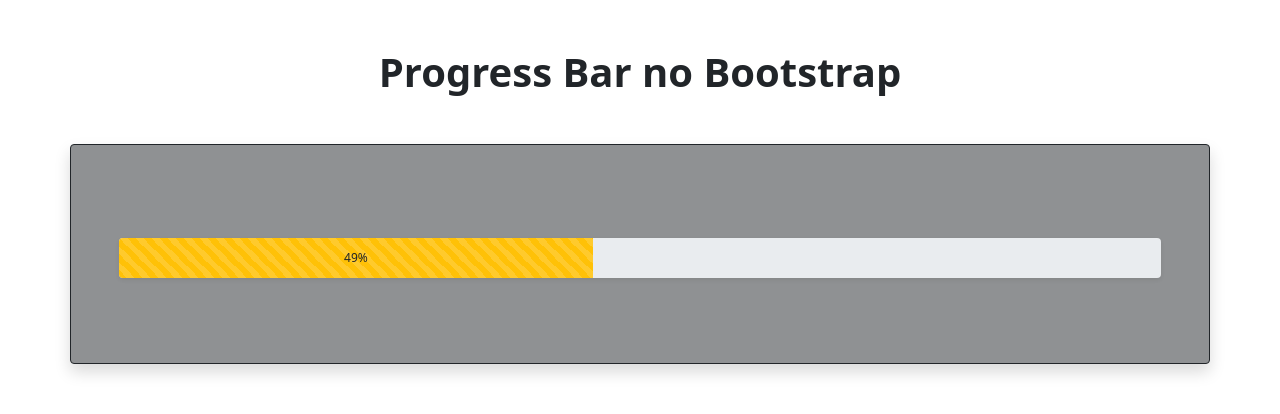
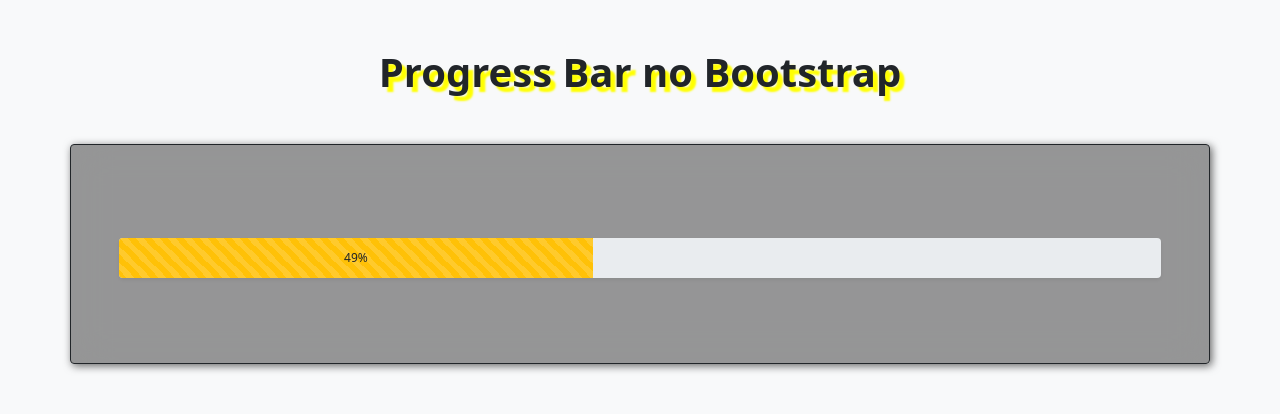
Before and after one commit to rathlucas/progress-bar-bootstrap, a plain HTML site: page index.html in a window 1280 px wide. Drawn offline with nearby package versions, Linux system fonts and the light colour scheme.

Commit message:
style: Change bootstrap classes and css styles.

```diff
--- a/index.html
+++ b/index.html
@@ -14,16 +14,16 @@
   <title>Progress Bar</title>
 </head>
 
-<body>
-  <h1 class="text-center mt-5 fw-bolder">Progress Bar no Bootstrap</h1>
+<body class="bg-light">
+  <h1 class="text-center mt-5 fw-bolder" style="text-shadow: 5px 5px 2px yellow;">Progress Bar no Bootstrap</h1>
 
   <div class="container
      d-flex flex-column
      justify-content-evenly
      mt-5 px-5
-     border border border-dark rounded
-     shadow
-     bg-dark bg-opacity-50 text-light" style="min-height: 220px;">
+     border border-dark rounded
+     text-light"
+     style="min-height: 220px; backdrop-filter: blur(20px); -webkit-backdrop-filter: blur(20px); background-color: rgba(0, 0, 0, 0.4); box-shadow: 2px 2px 8px rgba(0, 0, 0, 0.6);">
 
 
     <div class="progress mt-2 shadow-sm" style="height: 40px;">
```
